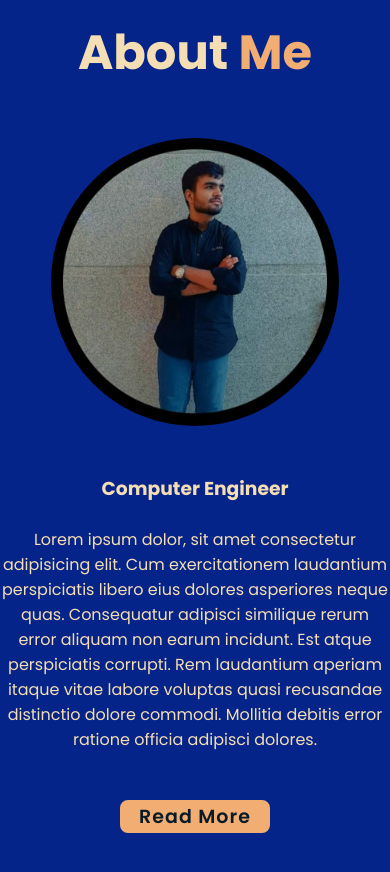
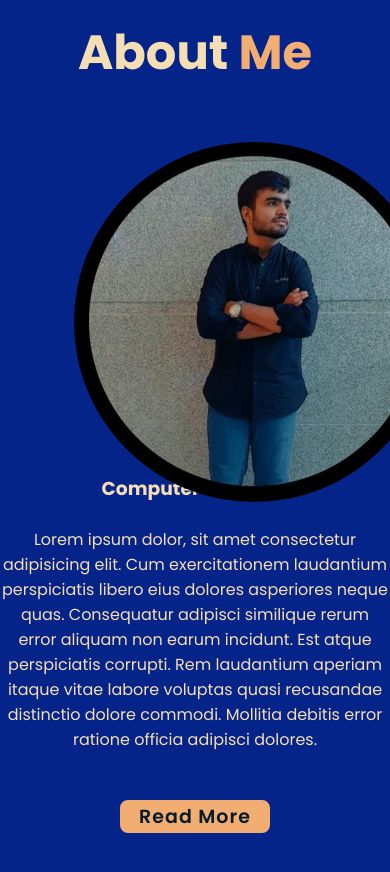
Before and after one commit to kunalshenoy1604/Portfolio, a plain HTML site: page index.html in a window 390 px wide. Shown: the part 860-1732 px from the top of the page. Drawn offline with nearby package versions, Linux system fonts and the light colour scheme.

Commit message:
Update style.css

```diff
--- a/style.css
+++ b/style.css
@@ -635,3 +635,13 @@ footer {
       margin-left: 20vh;
     }
   }*/
+
+@media(max-width:820px){
+    .about .about-img{
+      width: 400px;
+      padding-top: 80px;
+      margin-left: 15vh;
+      margin-right: 1vh;
+      justify-content: center;
+
+    }
```
